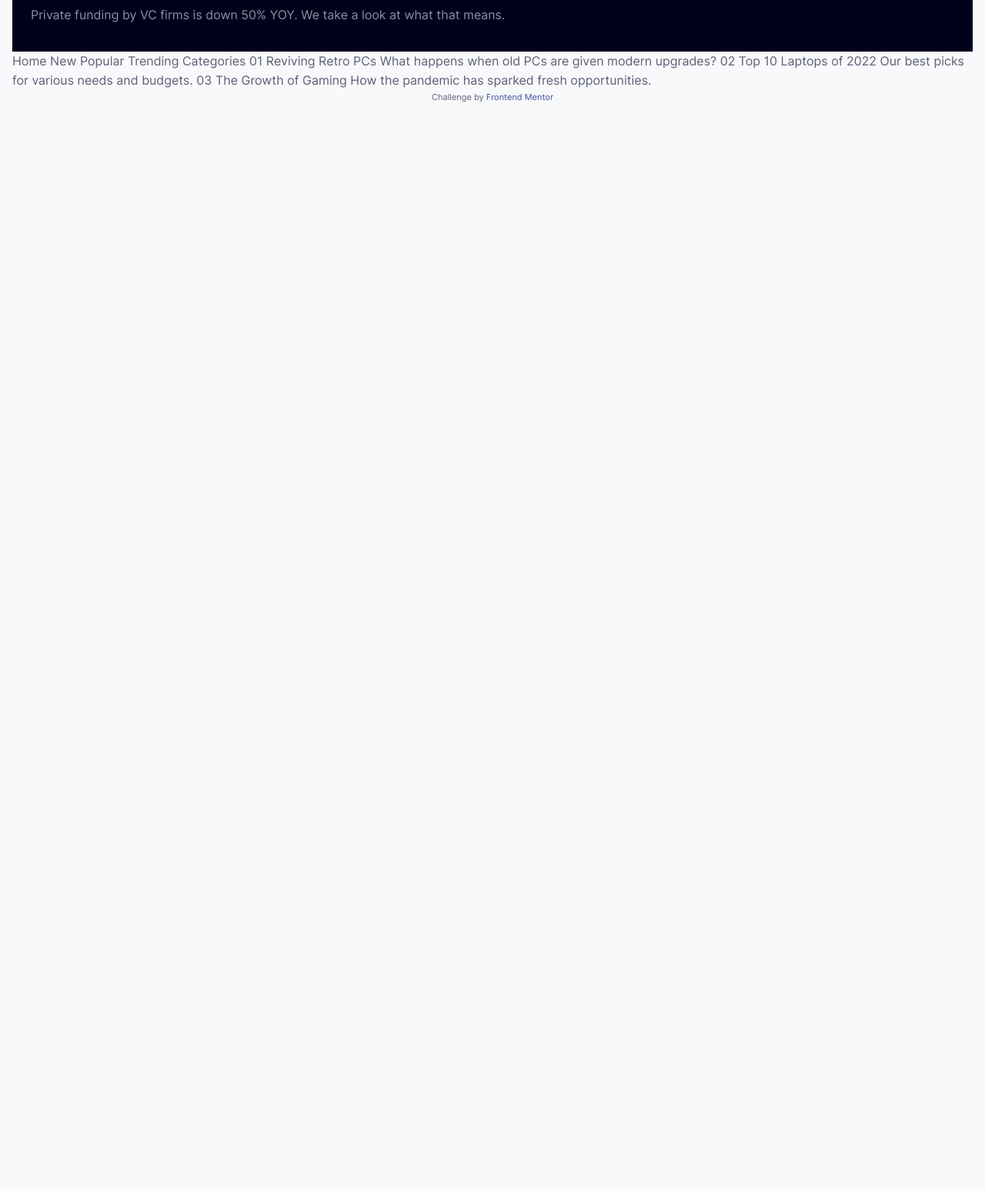
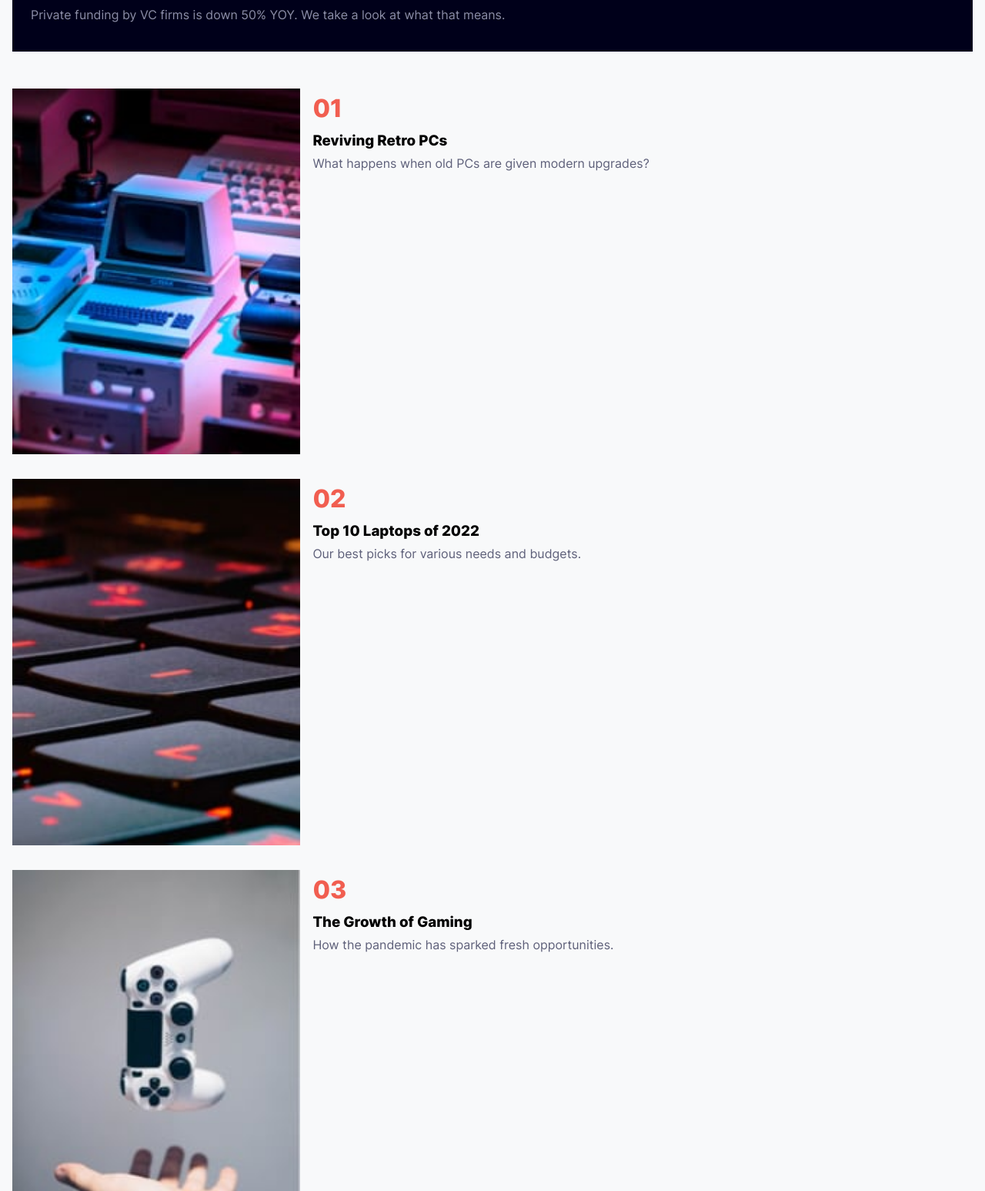
Before and after one commit to abd-2023/news-homepage, a plain HTML site: page index.html in a window 1280 px wide. Shown: the part 1253-2800 px from the top of the page at 77% size. Before the commit the page ends 1421 px from the top, so only its background shows below. Drawn offline with Linux system fonts and the light colour scheme.

Commit message:
feat: Add trending posts articles

```diff
--- a/index.html
+++ b/index.html
@@ -59,10 +59,44 @@
 				</p>
 			</div>
 		</section>
-		Home New Popular Trending Categories 01 Reviving Retro PCs What happens
-		when old PCs are given modern upgrades? 02 Top 10 Laptops of 2022 Our
-		best picks for various needs and budgets. 03 The Growth of Gaming How
-		the pandemic has sparked fresh opportunities.
+
+		<section class="trending-posts">
+			<div class="trending-posts-article">
+				<img src="/assets/images/image-retro-pcs.jpg" alt="Retro PCs" />
+				<div class="trending-posts-content">
+					<h2 class="trending-posts-title">01</h2>
+					<h3 class="trending-posts-subtitle">Reviving Retro PCs</h3>
+					<p>What happens when old PCs are given modern upgrades?</p>
+				</div>
+			</div>
+			<div class="trending-posts-article">
+				<img
+					src="/assets/images/image-top-laptops.jpg"
+					alt="Top Laptops"
+				/>
+				<div class="trending-posts-content">
+					<h2 class="trending-posts-title">02</h2>
+					<h3 class="trending-posts-subtitle">
+						Top 10 Laptops of 2022
+					</h3>
+					<p>Our best picks for various needs and budgets.</p>
+				</div>
+			</div>
+			<div class="trending-posts-article">
+				<img
+					src="/assets/images/image-gaming-growth.jpg"
+					alt=" Gaming Growth"
+				/>
+				<div class="trending-posts-content">
+					<h2 class="trending-posts-title">03</h2>
+					<h3 class="trending-posts-subtitle">
+						The Growth of Gaming
+					</h3>
+					<p>How the pandemic has sparked fresh opportunities.</p>
+				</div>
+			</div>
+		</section>
+		Home New Popular Trending Categories
 
 		<div class="attribution">
 			Challenge by
--- a/style.css
+++ b/style.css
@@ -159,6 +159,37 @@ button {
 
 /* End of New Posts */
 
+/* Trending Posts */
+
+.trending-posts {
+	margin: 3rem 0;
+}
+.trending-posts .trending-posts-article {
+	display: flex;
+	margin: 2rem 0;
+	row-gap: 2rem;
+}
+.trending-posts .trending-posts-article img {
+	width: 30%;
+	margin-right: 1rem;
+}
+.trending-posts .trending-posts-title {
+	font-size: 2rem;
+	font-weight: 800;
+	color: hsl(5, 85%, 63%);
+	margin: 0;
+}
+.trending-posts .trending-posts-subtitle {
+	font-weight: 800;
+	color: #000;
+	margin: 0.1em 0;
+}
+.trending-posts .trending-posts-article p {
+	margin-bottom: 0;
+}
+
+/* End of Trending Posts */
+
 /* Responsive Design */
 @media (max-width: 768px) {
 	.container {
```
